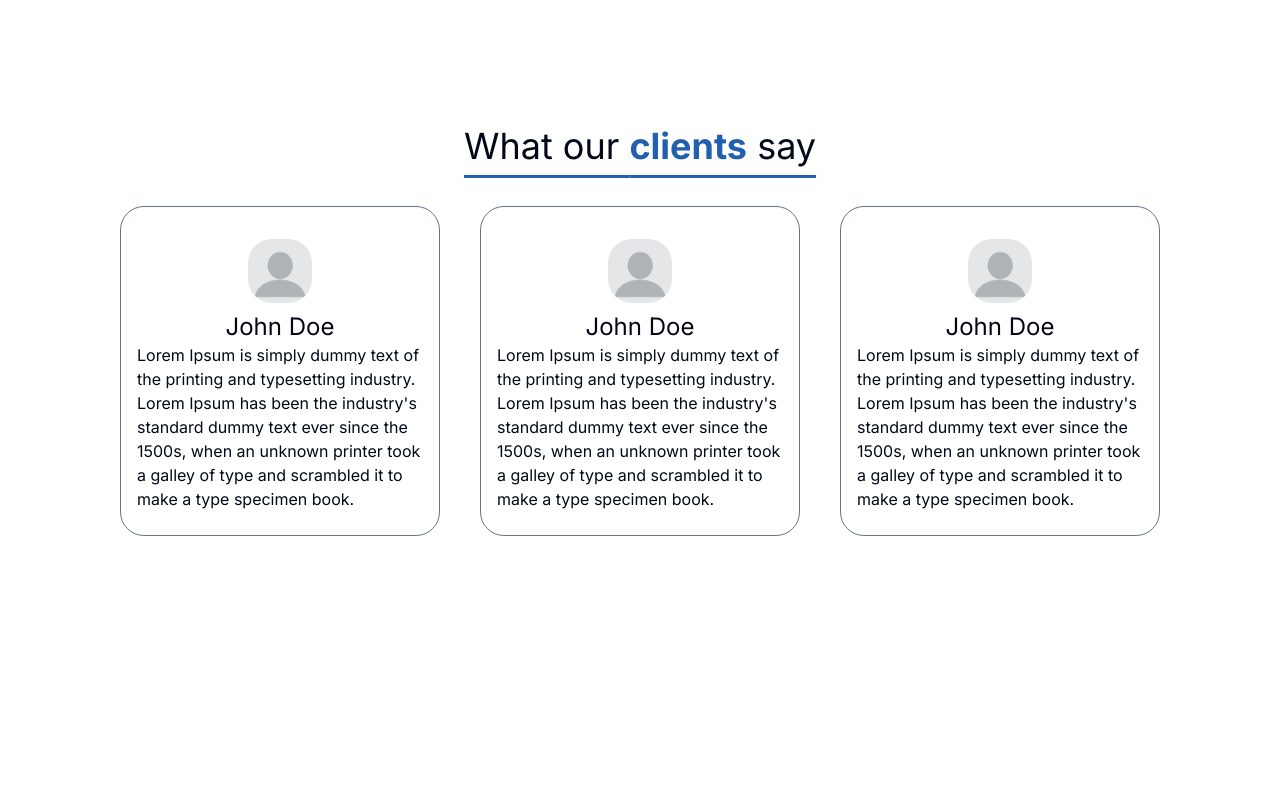
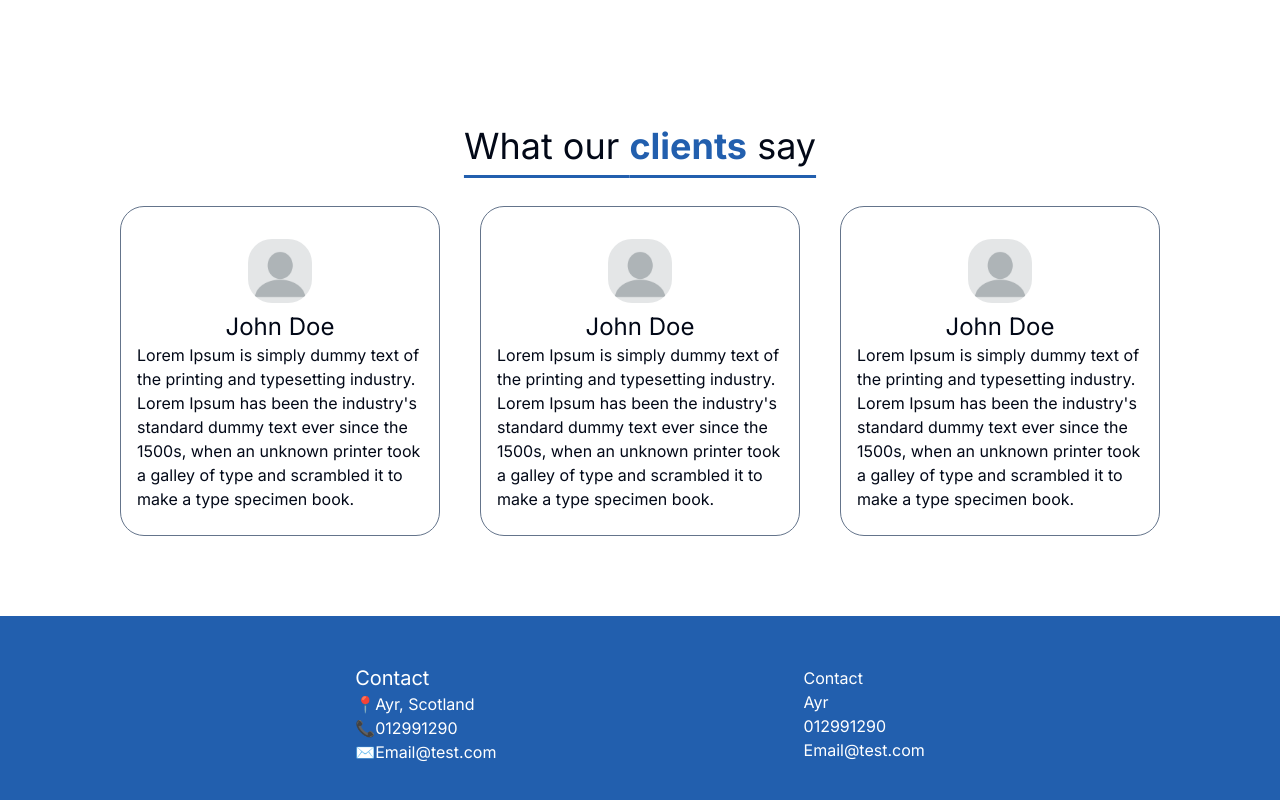
Before and after one commit to Jameshw19/howie-construction, a Next.js app: page / in a window 1280 px wide. Shown: the part 1125-1925 px from the top of the page. Before the commit the page ends 1741 px from the top, so only its background shows below. Built offline with nearby package versions, Linux system fonts and the light colour scheme.

Commit message:
Added footer component and initial setup and styling and imported it into layout.tsx

```diff
--- /dev/null
+++ b/app/(dashboard)/_components/footer.tsx
@@ -0,0 +1,22 @@
+const Footer = () => {
+  return (
+    <div className="bg-[#225FAE] h-full text-white p-12">
+      <div className="flex items-center justify-evenly">
+        <div>
+          <h1 className="text-xl">Contact</h1>
+          <h2>📍Ayr, Scotland</h2>
+          <h2>📞012991290</h2>
+          <h2>✉️Email@test.com</h2>
+        </div>
+        <div>
+          <h1>Contact</h1>
+          <h2>Ayr</h2>
+          <h2>012991290</h2>
+          <h2>Email@test.com</h2>
+        </div>
+      </div>
+    </div>
+  );
+};
+
+export default Footer;
--- a/app/(dashboard)/layout.tsx
+++ b/app/(dashboard)/layout.tsx
@@ -1,3 +1,4 @@
+import Footer from "./_components/footer";
 import Navbar from "./_components/navbar";
 import Testimonials from "./_components/testimonials";
 import Works from "./_components/works";
@@ -13,6 +14,7 @@ const DashboardLayout = ({ children }: DashboardLayoutProps) => {
       {children}
       <Works />
       <Testimonials />
+      <Footer />
     </main>
   );
 };
```
